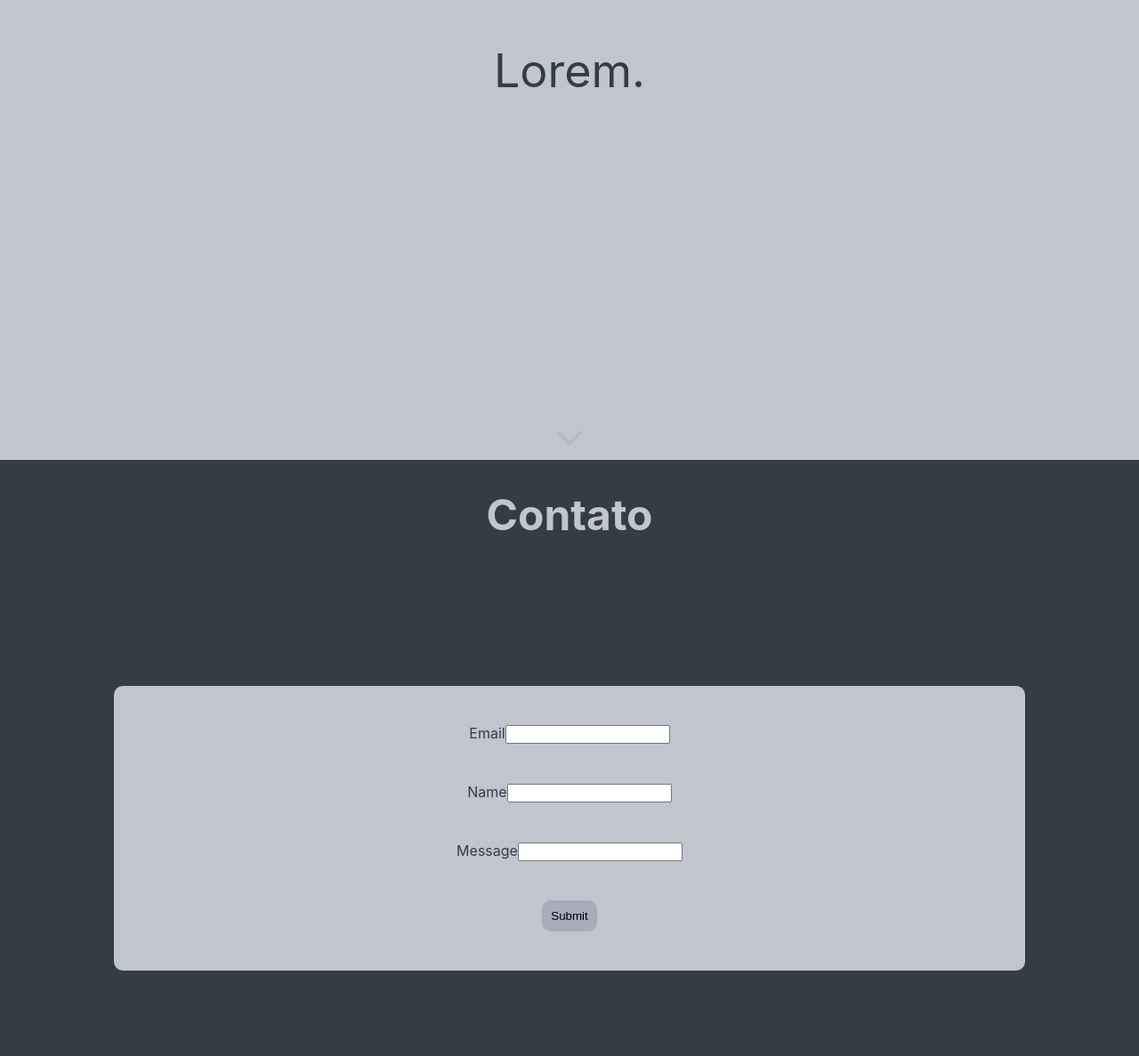
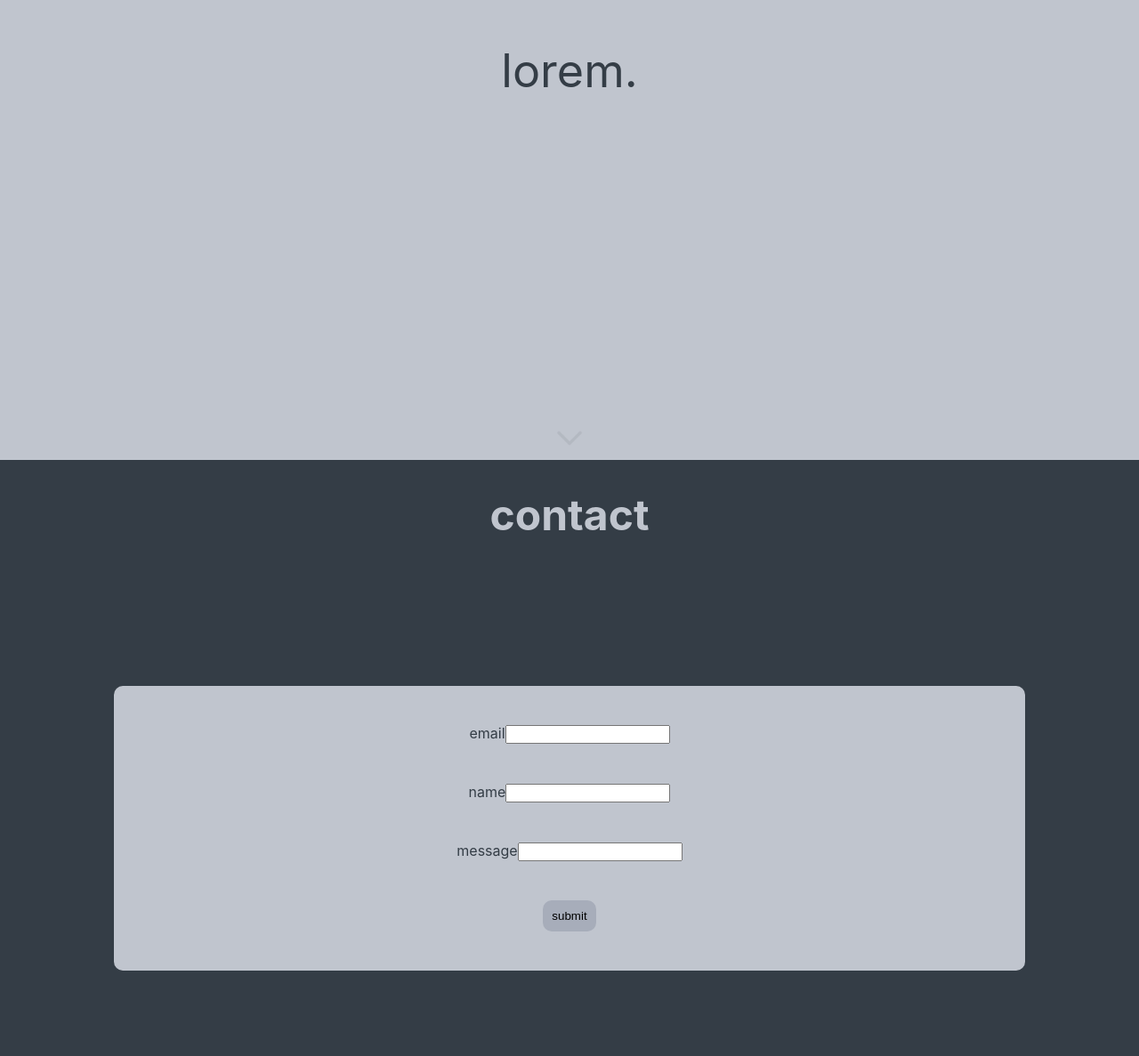
Before and after one commit to fabioaromanini/lorem-frontend, a React (Create React App) app: page / in a window 1280 px wide. Shown: the part 283-1470 px from the top of the page at 89% size. Built offline with nearby package versions, Linux system fonts and the light colour scheme.

Commit message:
contact-form - adds final styles details 2

```diff
--- a/src/contactform/ContactForm.css
+++ b/src/contactform/ContactForm.css
@@ -35,7 +35,6 @@
   border-radius: 10px;
   border: none;
   padding: 10px;
-  pointer-events: all;
 }
 
 .ContactForm-footer {
--- a/src/contactform/ContactForm.js
+++ b/src/contactform/ContactForm.js
@@ -33,12 +33,12 @@ class ContactForm extends React.Component {
     return (
       <div className="ContactForm" id="contact">
         <div className="ContactForm-header">
-          <h1>Contato</h1>
+          <h1>contact</h1>
         </div>
         <form onSubmit={this.handleSubmit}>
           <div className="ContactForm-body">
             <label>
-              Email
+              email
               <input
                 type="text"
                 value={this.state.email}
@@ -46,7 +46,7 @@ class ContactForm extends React.Component {
               />
             </label>
             <label>
-              Name
+              name
               <input
                 type="text"
                 value={this.state.name}
@@ -54,7 +54,7 @@ class ContactForm extends React.Component {
               />
             </label>
             <label>
-              Message
+              message
               <input
                 type="text"
                 value={this.state.message}
@@ -63,7 +63,7 @@ class ContactForm extends React.Component {
             </label>
             <input
               type="submit"
-              value="Submit"
+              value="submit"
               className="ContactForm-button"
             />
           </div>
--- a/src/landing/Landing.js
+++ b/src/landing/Landing.js
@@ -6,7 +6,7 @@ import arrow_down from './arrow_down.png';
 function Landing() {
   return (
     <header className="Landing-header">
-      <div className="Landing-hero">Lorem.</div>
+      <div className="Landing-hero">lorem.</div>
       <a href="#contact">
         <img
           className="animated infinite flash slower"
```
